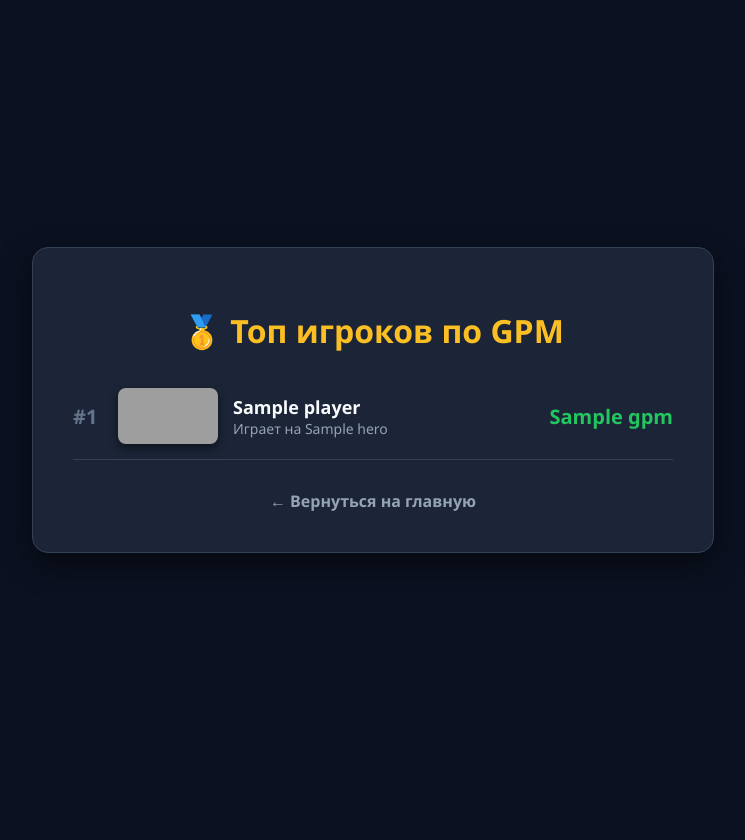
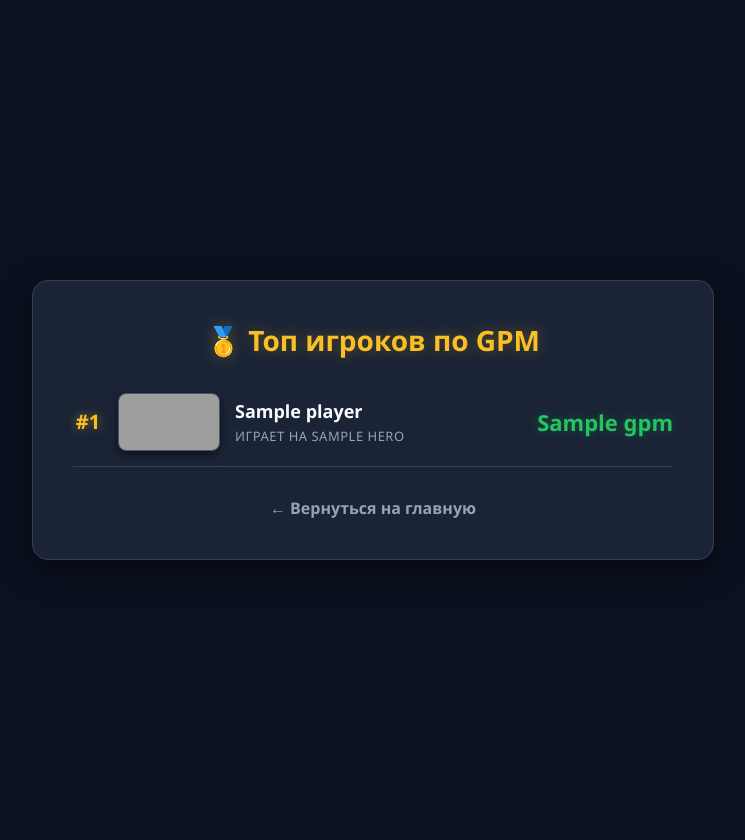
Before and after one commit to vakolodko1984-a11y/dota-analyzer, a Flask app: template templates/leaderboard_players.html in a window 1280 px wide. Shown: the whole page, without its empty margins (267-1012 px from the left). Before the commit the page ends 553 px from the top, so only its background shows below. Run offline with Flask 3, Linux system fonts and the light colour scheme; the template is opened without the code that fills it: most values are stand-ins (such as "Sample title", 1, 10 or a date in 2020); grey boxes are pictures that could not be loaded.

Commit message:
Update leaderboard_players.html

```diff
--- a/templates/leaderboard_players.html
+++ b/templates/leaderboard_players.html
@@ -2,37 +2,67 @@
 <html lang="ru">
 <head>
     <meta charset="UTF-8">
-    <title>Топ игроков</title>
+    <meta name="viewport" content="width=device-width, initial-scale=1.0">
+    <title>Топ игроков по GPM</title>
     <style>
-        :root { --bg: #0b1120; --card-bg: rgba(30, 41, 59, 0.85); --gold: #fbbf24; --text: #f8fafc; }
-        body { font-family: 'Segoe UI', sans-serif; background: var(--bg); color: var(--text); display: flex; justify-content: center; align-items: center; min-height: 100vh; margin: 0; }
-        .container { background: var(--card-bg); padding: 40px; border-radius: 16px; width: 100%; max-width: 600px; border: 1px solid #334155; box-shadow: 0 10px 30px rgba(0,0,0,0.5); }
-        h1 { text-align: center; color: var(--gold); }
-        .player-row { display: flex; align-items: center; gap: 15px; padding: 15px 0; border-bottom: 1px solid #334155; }
-        .rank { font-weight: bold; color: #64748b; width: 30px; font-size: 20px; }
-        .player-info { flex-grow: 1; }
-        .player-name { font-weight: bold; font-size: 18px; }
-        .hero-name { font-size: 14px; color: #94a3b8; }
-        .hero-icon { width: 60px; height: 34px; border-radius: 4px; object-fit: cover; }
-        .gpm { font-weight: bold; color: #22c55e; font-size: 20px; }
-        .nav-link { display: block; text-align: center; margin-top: 30px; color: #94a3b8; text-decoration: none; font-weight: bold; }
+        :root { --bg: #0b1120; --card-bg: rgba(30, 41, 59, 0.85); --gold: #fbbf24; --text: #f8fafc; --secondary: #94a3b8; --accent: #e11d48; }
+        body { font-family: 'Segoe UI', sans-serif; background: var(--bg); color: var(--text); display: flex; justify-content: center; align-items: center; min-height: 100vh; margin: 0; padding: 20px; }
+        .container { background: var(--card-bg); padding: 40px; border-radius: 16px; width: 100%; max-width: 600px; border: 1px solid #334155; box-shadow: 0 10px 30px rgba(0,0,0,0.5); backdrop-filter: blur(10px); }
+        h1 { text-align: center; color: var(--gold); margin-top: 0; font-size: 28px; text-shadow: 0 0 15px rgba(251, 191, 36, 0.3); }
+
+        .player-row { display: flex; align-items: center; gap: 15px; padding: 15px 0; border-bottom: 1px solid #334155; transition: 0.3s; }
+        .player-row:hover { background: rgba(255,255,255,0.05); border-radius: 8px; padding-left: 10px; padding-right: 10px; margin: 0 -10px; }
+        .player-row:last-child { border-bottom: none; }
+
+        .rank { font-weight: 900; color: #64748b; width: 30px; font-size: 20px; text-align: center; }
+        .top-1 .rank { color: var(--gold); text-shadow: 0 0 10px rgba(251, 191, 36, 0.5); }
+        .top-2 .rank { color: #e2e8f0; }
+        .top-3 .rank { color: #d97706; }
+
+        .hero-art {
+            width: 100px;
+            height: 56px;
+            border-radius: 8px;
+            object-fit: cover;
+            object-position: top;
+            box-shadow: 0 4px 10px rgba(0,0,0,0.5);
+            border: 1px solid #475569;
+        }
+
+        .player-info { flex-grow: 1; display: flex; flex-direction: column; }
+        .player-name { font-weight: bold; font-size: 18px; color: var(--text); margin-bottom: 4px; }
+        .hero-name { font-size: 13px; color: var(--secondary); text-transform: uppercase; letter-spacing: 0.5px; }
+
+        .gpm { font-weight: 900; color: #22c55e; font-size: 22px; text-shadow: 0 0 10px rgba(34, 197, 94, 0.3); }
+
+        .nav-link { display: block; text-align: center; margin-top: 30px; color: var(--secondary); text-decoration: none; font-weight: bold; transition: 0.3s; }
         .nav-link:hover { color: var(--gold); }
     </style>
 </head>
 <body>
     <div class="container">
         <h1>🥇 Топ игроков по GPM</h1>
+
         {% for p in top_players %}
-        <div class="player-row">
+        <div class="player-row {% if loop.index == 1 %}top-1{% elif loop.index == 2 %}top-2{% elif loop.index == 3 %}top-3{% endif %}">
             <div class="rank">#{{ loop.index }}</div>
-            <img src="https://cdn.cloudflare.steamstatic.com{{ p.img }}" class="hero-icon" style="width: 100px; height: 56px; border-radius: 8px; object-fit: cover; object-position: top; box-shadow: 0 4px 10px rgba(0,0,0,0.5);">
+
+            <!-- Проверяем, есть ли большая картинка, иначе показываем маленькую иконку -->
+            {% if p.img %}
+                <img src="https://cdn.cloudflare.steamstatic.com{{ p.img }}" class="hero-art" alt="{{ p.hero }}" onerror="this.onerror=null;this.src='https://cdn.cloudflare.steamstatic.com/apps/dota2/images/dota_react/global/dota2_logo_symbol.png';">
+            {% else %}
+                <img src="https://cdn.cloudflare.steamstatic.com{{ p.icon }}" class="hero-art" alt="{{ p.hero }}" onerror="this.onerror=null;this.src='https://cdn.cloudflare.steamstatic.com/apps/dota2/images/dota_react/global/dota2_logo_symbol.png';">
+            {% endif %}
+
             <div class="player-info">
                 <div class="player-name">{{ p.name }}</div>
                 <div class="hero-name">Играет на {{ p.hero }}</div>
             </div>
+
             <div class="gpm">{{ p.gpm }}</div>
         </div>
         {% endfor %}
+
         <a href="/" class="nav-link">← Вернуться на главную</a>
     </div>
 </body>
```
